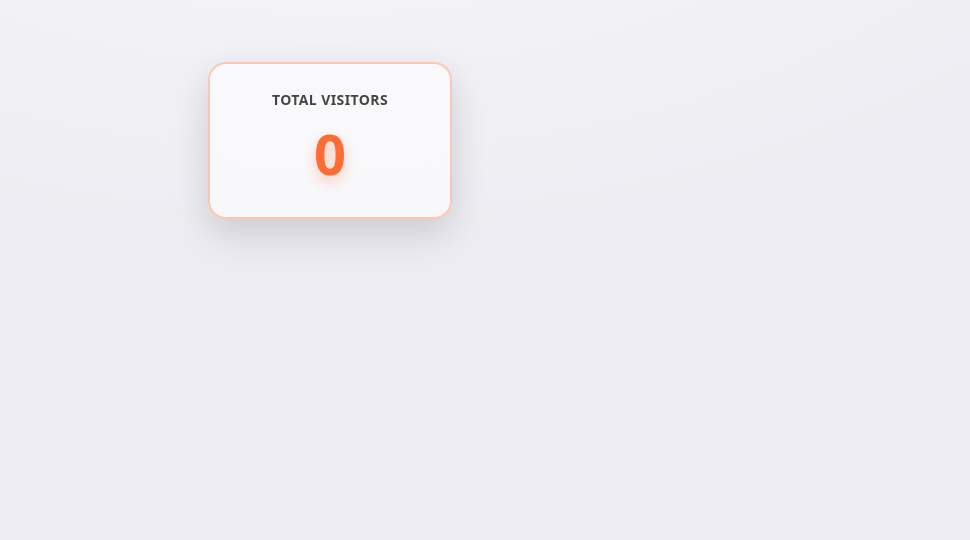
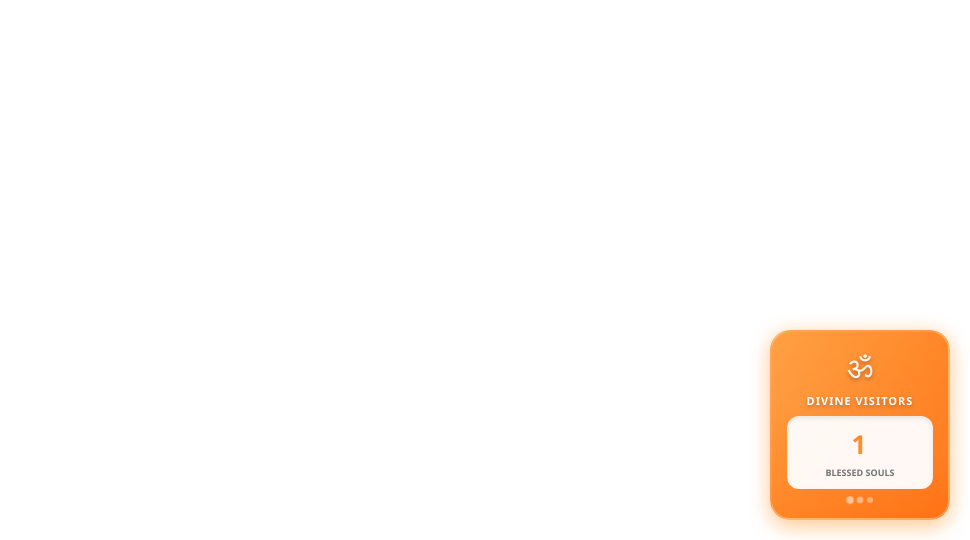
Before and after one commit to erabhishek12/Testttt, a plain HTML site: page index.html in a window 1280 px wide. Shown: the part 260-800 px from the top of the page, without its empty margins (310-1280 px from the left). Drawn offline with Linux system fonts and the light colour scheme; no server answers.

Commit message:
Update index.html

```diff
--- a/index.html
+++ b/index.html
@@ -1,122 +1,251 @@
 <!DOCTYPE html>
 <html lang="en">
 <head>
-<meta charset="utf-8" />
-<meta name="viewport" content="width=device-width,initial-scale=1" />
-<title>Visitor Counter • Demo</title>
+    <meta charset="UTF-8">
+    <meta name="viewport" content="width=device-width, initial-scale=1.0">
+    <title>Spiritual Visit Counter</title>
     <style>
-  :root{
-    --accent:#FF6B35;
+        * {
+            margin: 0;
+            padding: 0;
+            box-sizing: border-box;
         }
-  body{
-    font-family: system-ui, -apple-system, Segoe UI, Roboto, "Noto Sans Devanagari", Arial, sans-serif;
-    margin:0; padding:0;
-    min-height:100vh; display:grid; place-items:center;
-    background: radial-gradient(1000px 600px at 50% -10%, #fff 0%, #f6f6f8 40%, #ececf2 100%);
+
+        body {
+            background: transparent;
+            font-family: 'Segoe UI', Tahoma, Geneva, Verdana, sans-serif;
         }
-  .vc-box{
-    text-align:center;
-    background:rgba(255,255,255,.6);
-    backdrop-filter: blur(10px);
-    border:2px solid rgba(255,107,53,.35);
-    border-radius:18px;
-    padding:26px 40px;
-    box-shadow:0 14px 36px rgba(0,0,0,.15);
+
+        .counter-container {
+            position: relative;
+            width: 180px;
+            background: linear-gradient(135deg, #ff9933 0%, #ff6600 100%);
+            border-radius: 20px;
+            padding: 15px;
+            box-shadow: 0 8px 20px rgba(255, 153, 51, 0.4),
+                        0 0 20px rgba(255, 153, 51, 0.2);
+            border: 2px solid rgba(255, 255, 255, 0.3);
+            overflow: hidden;
         }
-  .vc-title{
-    font-size:14px; font-weight:800; letter-spacing:.4px;
-    text-transform:uppercase; color:#444; margin-bottom:6px;
+
+        .counter-container::before {
+            content: '';
+            position: absolute;
+            top: -50%;
+            left: -50%;
+            width: 200%;
+            height: 200%;
+            background: linear-gradient(45deg,
+                transparent,
+                rgba(255, 255, 255, 0.1),
+                transparent);
+            animation: shine 3s infinite;
         }
-  .vc-number{
-    font-size:56px; font-weight:900; color:var(--accent);
-    text-shadow:0 6px 14px rgba(255,107,53,.35);
-    min-width:5ch; display:inline-block;
+
+        @keyframes shine {
+            0% { transform: rotate(0deg); }
+            100% { transform: rotate(360deg); }
         }
-  .vc-note{
-    display:none; opacity:.7; font-size:12px; margin-top:6px;
+
+        .om-symbol {
+            text-align: center;
+            font-size: 28px;
+            color: rgba(255, 255, 255, 0.9);
+            text-shadow: 0 2px 4px rgba(0, 0, 0, 0.3);
+            margin-bottom: 8px;
+            animation: pulse 2s ease-in-out infinite;
         }
-  @media (max-width:480px){
-    .vc-box{ padding:20px 26px }
-    .vc-number{ font-size:44px }
+
+        @keyframes pulse {
+            0%, 100% { transform: scale(1); opacity: 0.9; }
+            50% { transform: scale(1.1); opacity: 1; }
+        }
+
+        .counter-label {
+            text-align: center;
+            color: white;
+            font-size: 11px;
+            font-weight: 600;
+            text-transform: uppercase;
+            letter-spacing: 1px;
+            margin-bottom: 8px;
+            text-shadow: 0 2px 4px rgba(0, 0, 0, 0.3);
+        }
+
+        .counter-display {
+            background: rgba(255, 255, 255, 0.95);
+            border-radius: 12px;
+            padding: 10px;
+            text-align: center;
+            box-shadow: inset 0 2px 5px rgba(0, 0, 0, 0.1);
+        }
+
+        .counter-number {
+            font-size: 26px;
+            font-weight: bold;
+            background: linear-gradient(135deg, #ff6600, #ff9933);
+            -webkit-background-clip: text;
+            -webkit-text-fill-color: transparent;
+            background-clip: text;
+            letter-spacing: 2px;
+            animation: countUp 0.5s ease-out;
+        }
+
+        @keyframes countUp {
+            from {
+                transform: translateY(10px);
+                opacity: 0;
+            }
+            to {
+                transform: translateY(0);
+                opacity: 1;
+            }
+        }
+
+        .visitors-text {
+            font-size: 9px;
+            color: #666;
+            margin-top: 4px;
+            font-weight: 600;
+        }
+
+        .decorative-dots {
+            display: flex;
+            justify-content: center;
+            gap: 4px;
+            margin-top: 8px;
+        }
+
+        .dot {
+            width: 6px;
+            height: 6px;
+            background: rgba(255, 255, 255, 0.6);
+            border-radius: 50%;
+            animation: dotPulse 1.5s ease-in-out infinite;
+        }
+
+        .dot:nth-child(2) { animation-delay: 0.2s; }
+        .dot:nth-child(3) { animation-delay: 0.4s; }
+
+        @keyframes dotPulse {
+            0%, 100% { transform: scale(1); opacity: 0.6; }
+            50% { transform: scale(1.3); opacity: 1; }
+        }
+
+        /* Corner positioning classes */
+        .bottom-right {
+            position: fixed;
+            bottom: 20px;
+            right: 20px;
+            z-index: 9999;
         }
     </style>
 </head>
 <body>
-
-<!-- Visitor Counter -->
-<div class="vc-box" aria-live="polite">
-  <div class="vc-title">Total Visitors</div>
-  <div class="vc-number" id="vcNumber">0</div>
-  <div class="vc-note" id="vcNote">(cached view)</div>
+    <div class="counter-container bottom-right">
+        <div class="om-symbol">ॐ</div>
+        <div class="counter-label">Divine Visitors</div>
+        <div class="counter-display">
+            <div class="counter-number" id="visitorCount">0</div>
+            <div class="visitors-text">BLESSED SOULS</div>
+        </div>
+        <div class="decorative-dots">
+            <div class="dot"></div>
+            <div class="dot"></div>
+            <div class="dot"></div>
+        </div>
     </div>
 
     <script>
-(function(){
-  // ========= CONFIG =========
-  // Use ONLY letters, numbers, underscores. Make it unique for YOUR site.
-  const NAMESPACE = "nazaranaenterprises_shop";
-  // Single site-wide counter key. For per-page counters, use location.pathname.
-  const KEY = "site_total";
-  // ==========================
+        // Configuration
+        const COUNTER_KEY = 'spiritualVisitorCount';
+        const VISITOR_KEY = 'spiritualVisitorId';
+        const API_URL = 'YOUR_API_ENDPOINT'; // Replace with your backend API
 
-  const numEl  = document.getElementById('vcNumber');
-  const noteEl = document.getElementById('vcNote');
-
-  function animateTo(finalValue, duration=900){
-    finalValue = Math.max(0, Number(finalValue)||0);
-    const start = performance.now();
-    const ease = t => 1 - Math.pow(1 - t, 3); // easeOutCubic
-    function frame(now){
-      const p = Math.min(1, (now - start)/duration);
-      const val = Math.round(finalValue * ease(p));
-      numEl.textContent = val.toLocaleString('en-IN');
-      if(p < 1) requestAnimationFrame(frame);
-    }
-    requestAnimationFrame(frame);
+        // Function to generate unique visitor ID
+        function generateVisitorId() {
+            return 'visitor_' + Date.now() + '_' + Math.random().toString(36).substr(2, 9);
         }
 
-  // cache keys
-  const sessionKey  = `vc_counted_${KEY}`;
-  const cachedKey   = `vc_last_value_${KEY}`;
-  const already     = sessionStorage.getItem(sessionKey);
+        // Function to check if this is a unique visitor
+        function isUniqueVisitor() {
+            return !localStorage.getItem(VISITOR_KEY);
+        }
 
-  // endpoints
-  const base = "https://api.countapi.xyz";
-  const enc  = s => encodeURIComponent(s);
-  const CREATE = `${base}/create?namespace=${enc(NAMESPACE)}&key=${enc(KEY)}&value=0`;
-  const GET    = `${base}/get/${enc(NAMESPACE)}/${enc(KEY)}`;
-  const HIT    = `${base}/hit/${enc(NAMESPACE)}/${enc(KEY)}`;
+        // Function to get visitor count
+        function getVisitorCount() {
+            const count = localStorage.getItem(COUNTER_KEY);
+            return count ? parseInt(count) : 0;
+        }
 
-  // show from cache if network blocked
-  function showCached(){
-    const v = Number(localStorage.getItem(cachedKey) || 0);
-    if (v > 0) {
-      animateTo(v, 500);
-      noteEl.style.display = 'block';
-    } else {
-      numEl.textContent = "0";
+        // Function to increment visitor count
+        function incrementVisitorCount() {
+            let count = getVisitorCount();
+            count++;
+            localStorage.setItem(COUNTER_KEY, count);
+            return count;
+        }
+
+        // Function to animate number change
+        function animateCount(target) {
+            const element = document.getElementById('visitorCount');
+            const start = parseInt(element.textContent) || 0;
+            const duration = 1000;
+            const startTime = performance.now();
+
+            function update(currentTime) {
+                const elapsed = currentTime - startTime;
+                const progress = Math.min(elapsed / duration, 1);
+
+                const current = Math.floor(start + (target - start) * easeOutQuad(progress));
+                element.textContent = current.toLocaleString();
+
+                if (progress < 1) {
+                    requestAnimationFrame(update);
                 }
             }
 
-  // Step 1: try to create (idempotent). Ignore failure.
-  fetch(CREATE, {mode:'cors'}).finally(() => {
-    // Step 2: hit (if not counted this session) else get.
-    const url = already ? GET : HIT;
-    fetch(url, {cache:'no-store', mode:'cors'})
-      .then(r => r.json())
-      .then(d => {
-        const val = (d && typeof d.value === 'number') ? d.value : 0;
-        localStorage.setItem(cachedKey, String(val));
-        animateTo(val);
-        if (!already) sessionStorage.setItem(sessionKey, '1');
+            function easeOutQuad(t) {
+                return t * (2 - t);
+            }
+
+            requestAnimationFrame(update);
+        }
+
+        // Initialize counter
+        function initCounter() {
+            let count = getVisitorCount();
+
+            // Check if unique visitor
+            if (isUniqueVisitor()) {
+                const visitorId = generateVisitorId();
+                localStorage.setItem(VISITOR_KEY, visitorId);
+                count = incrementVisitorCount();
+
+                // Optional: Send to backend
+                // sendToBackend(visitorId, count);
+            }
+
+            animateCount(count);
+        }
+
+        // Optional: Function to send data to backend
+        function sendToBackend(visitorId, count) {
+            fetch(API_URL, {
+                method: 'POST',
+                headers: {
+                    'Content-Type': 'application/json',
+                },
+                body: JSON.stringify({
+                    visitorId: visitorId,
+                    count: count,
+                    timestamp: new Date().toISOString()
                 })
-      .catch(() => {
-        // Fallback to cached if API blocked by ad-block or offline
-        showCached();
-      });
-  });
-})();
+            }).catch(err => console.log('Backend not configured'));
+        }
+
+        // Initialize on page load
+        window.addEventListener('load', initCounter);
     </script>
-
 </body>
 </html>
```
Lines whose indentation alone changed are shown as unchanged.
